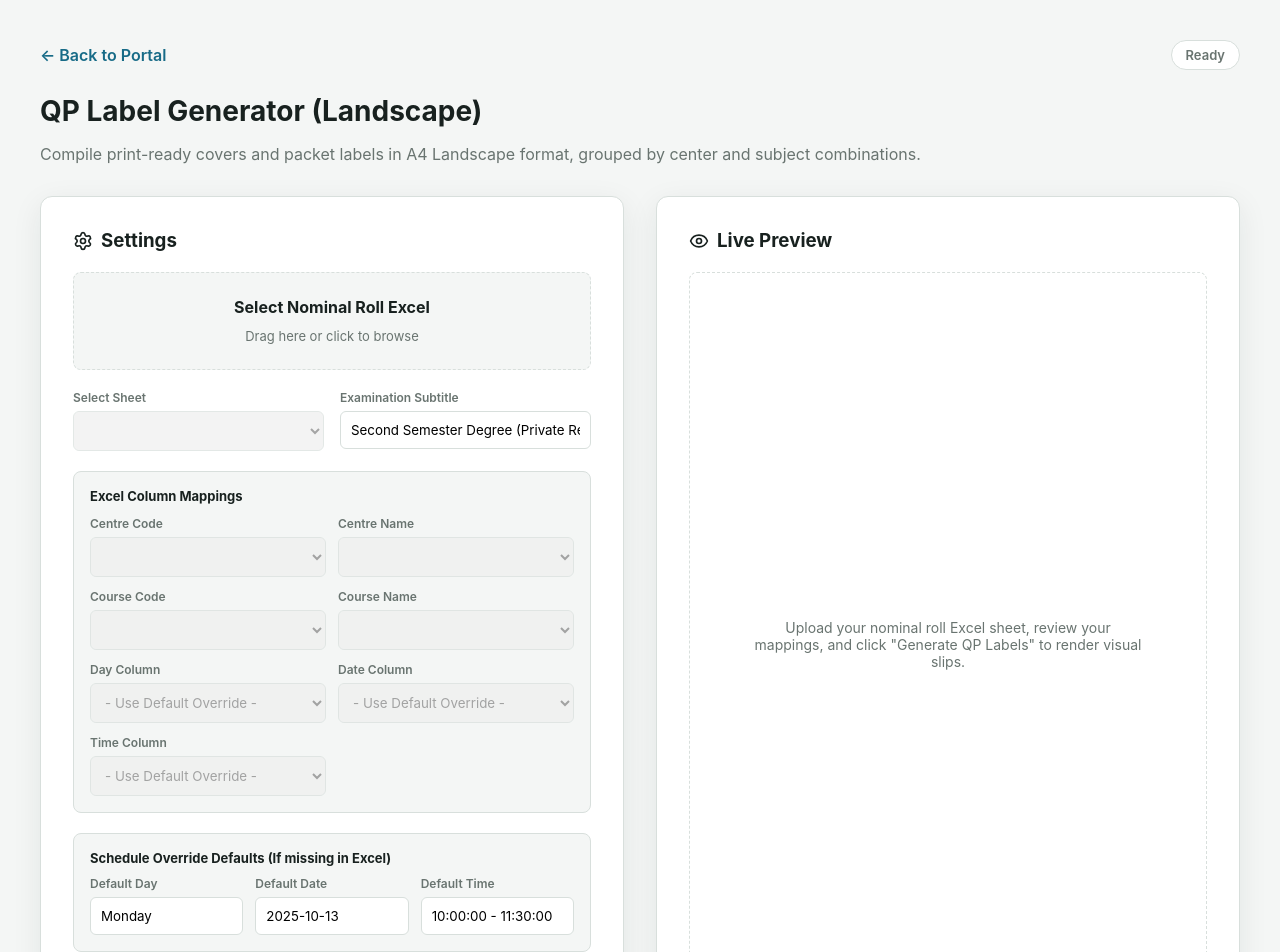
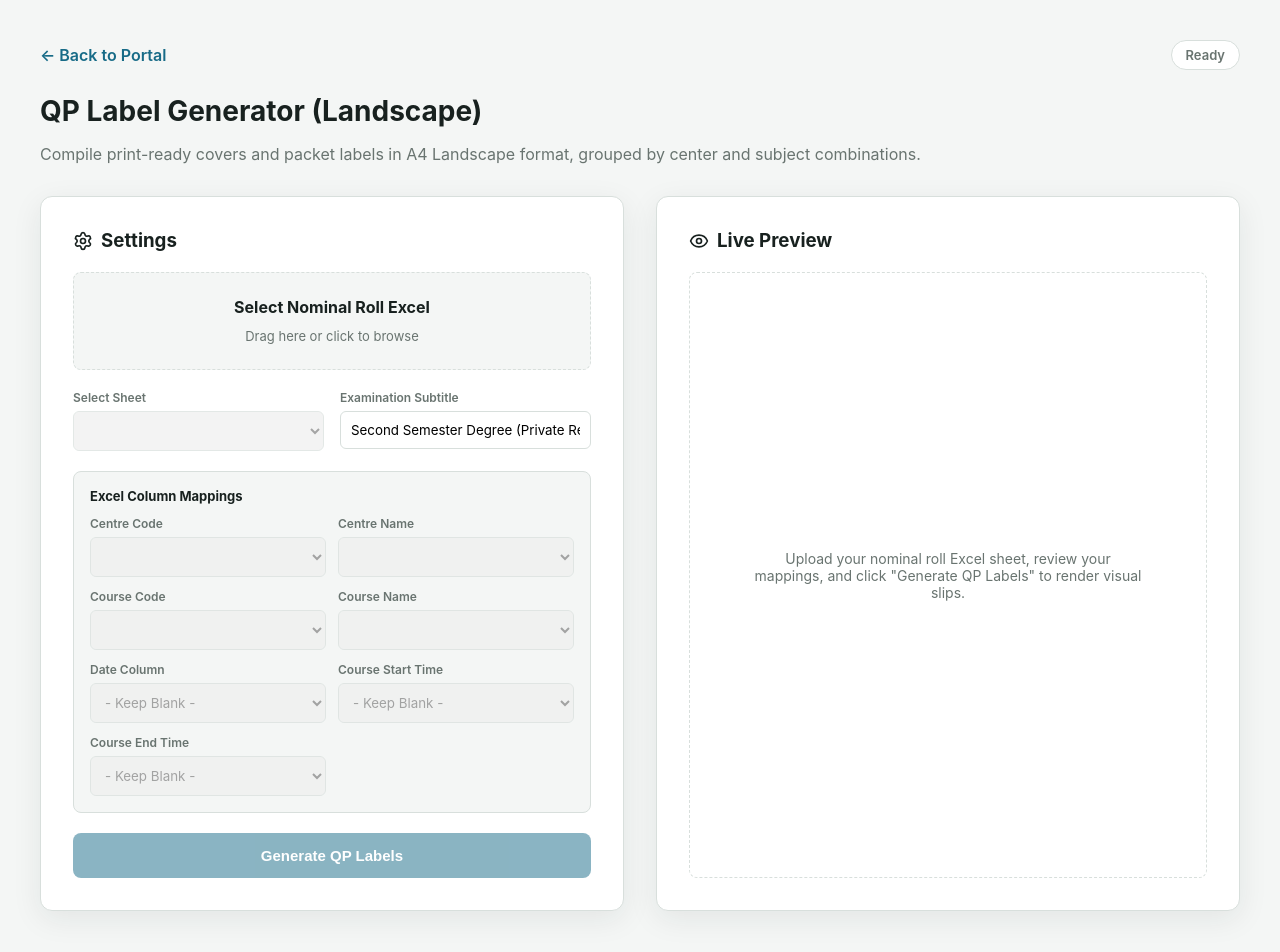
Before and after one commit to sam001ind/Report-studio, a React (Vite) app in the folder frontend/: page /qp-label in a window 1280 px wide. Shown: the top 952 px of the page. Built offline with nearby package versions, Linux system fonts and the light colour scheme.

Commit message:
Auto-derive day name from date and merge course start/end times in QP Labels

```diff
--- a/frontend/src/pages/QpLabelPage.jsx
+++ b/frontend/src/pages/QpLabelPage.jsx
@@ -23,15 +23,12 @@ const QpLabelPage = () => {
     centreName: 1,
     courseCode: 2,
     courseName: 3,
-    day: -1,
     date: -1,
-    time: -1
+    courseStartTime: -1,
+    courseEndTime: -1
   });
 
-  // Editor states for manual override defaults
-  const [defaultDay, setDefaultDay] = useState('Monday');
-  const [defaultDate, setDefaultDate] = useState('2025-10-13');
-  const [defaultTime, setDefaultTime] = useState('10:00:00 - 11:30:00');
+  // Editor states
   const [examName, setExamName] = useState('Second Semester Degree (Private Registration) Regular Examinations April 2025');
 
   // Processing states
@@ -70,9 +67,9 @@ const QpLabelPage = () => {
             if (lower.includes('centrename') || lower.includes('venue') || lower.includes('collegename')) autoMap.centreName = idx;
             if (lower.includes('coursecode') || (lower.includes('subject') && lower.includes('code'))) autoMap.courseCode = idx;
             if (lower.includes('coursename') || lower.includes('coursetitle') || lower.includes('subjectname') || lower.includes('subjecttitle')) autoMap.courseName = idx;
-            if (lower.includes('day')) autoMap.day = idx;
             if (lower.includes('date')) autoMap.date = idx;
-            if (lower.includes('time') || lower.includes('session')) autoMap.time = idx;
+            if (lower.includes('starttime') || (lower.includes('start') && lower.includes('time'))) autoMap.courseStartTime = idx;
+            if (lower.includes('endtime') || (lower.includes('end') && lower.includes('time'))) autoMap.courseEndTime = idx;
           });
           setColumnMapping(autoMap);
         }
@@ -140,19 +137,40 @@ const QpLabelPage = () => {
         const courseCode = String(row[columnMapping.courseCode] || '').trim();
         const courseName = String(row[columnMapping.courseName] || '').trim();
 
-        const rowDay = columnMapping.day !== -1 && row[columnMapping.day] ? String(row[columnMapping.day]).trim() : defaultDay;
-
-        let rowDate = defaultDate;
+        let rowDate = '';
+        let dateObj = null;
         if (columnMapping.date !== -1) {
           const rawDate = row[columnMapping.date];
           if (rawDate instanceof Date) {
+            dateObj = rawDate;
             rowDate = rawDate.toLocaleDateString('en-CA');
           } else if (rawDate) {
             rowDate = String(rawDate).trim();
+            const parsed = Date.parse(rowDate);
+            if (!isNaN(parsed)) {
+              dateObj = new Date(parsed);
+            }
           }
         }
 
-        const rowTime = columnMapping.time !== -1 && row[columnMapping.time] ? String(row[columnMapping.time]).trim() : defaultTime;
+        // Derive day from date
+        let rowDay = '';
+        if (dateObj) {
+          const daysOfWeek = ['Sunday', 'Monday', 'Tuesday', 'Wednesday', 'Thursday', 'Friday', 'Saturday'];
+          rowDay = daysOfWeek[dateObj.getDay()];
+        }
+
+        // Combine course start time and end time
+        const startTimeVal = columnMapping.courseStartTime !== -1 && row[columnMapping.courseStartTime] ? String(row[columnMapping.courseStartTime]).trim() : '';
+        const endTimeVal = columnMapping.courseEndTime !== -1 && row[columnMapping.courseEndTime] ? String(row[columnMapping.courseEndTime]).trim() : '';
+        let rowTime = '';
+        if (startTimeVal && endTimeVal) {
+          rowTime = `${startTimeVal} - ${endTimeVal}`;
+        } else if (startTimeVal) {
+          rowTime = startTimeVal;
+        } else if (endTimeVal) {
+          rowTime = endTimeVal;
+        }
 
         if (!cCode || !courseCode) return;
 
@@ -468,44 +486,25 @@ const QpLabelPage = () => {
                 </select>
               </div>
               <div className="form-group">
-                <label>Day Column</label>
-                <select value={columnMapping.day} onChange={(e) => setColumnMapping({ ...columnMapping, day: parseInt(e.target.value) })} disabled={headers.length === 0}>
-                  <option value="-1">- Use Default Override -</option>
+                <label>Date Column</label>
+                <select value={columnMapping.date} onChange={(e) => setColumnMapping({ ...columnMapping, date: parseInt(e.target.value) })} disabled={headers.length === 0}>
+                  <option value="-1">- Keep Blank -</option>
                   {headers.map((h, i) => <option key={i} value={i}>{h} (Col {i+1})</option>)}
                 </select>
               </div>
               <div className="form-group">
-                <label>Date Column</label>
-                <select value={columnMapping.date} onChange={(e) => setColumnMapping({ ...columnMapping, date: parseInt(e.target.value) })} disabled={headers.length === 0}>
-                  <option value="-1">- Use Default Override -</option>
+                <label>Course Start Time</label>
+                <select value={columnMapping.courseStartTime} onChange={(e) => setColumnMapping({ ...columnMapping, courseStartTime: parseInt(e.target.value) })} disabled={headers.length === 0}>
+                  <option value="-1">- Keep Blank -</option>
                   {headers.map((h, i) => <option key={i} value={i}>{h} (Col {i+1})</option>)}
                 </select>
               </div>
               <div className="form-group">
-                <label>Time Column</label>
-                <select value={columnMapping.time} onChange={(e) => setColumnMapping({ ...columnMapping, time: parseInt(e.target.value) })} disabled={headers.length === 0}>
-                  <option value="-1">- Use Default Override -</option>
+                <label>Course End Time</label>
+                <select value={columnMapping.courseEndTime} onChange={(e) => setColumnMapping({ ...columnMapping, courseEndTime: parseInt(e.target.value) })} disabled={headers.length === 0}>
+                  <option value="-1">- Keep Blank -</option>
                   {headers.map((h, i) => <option key={i} value={i}>{h} (Col {i+1})</option>)}
                 </select>
-              </div>
-            </div>
-          </div>
-
-          {/* Schedule Override Defaults */}
-          <div style={{ border: '1px solid var(--line)', padding: '16px', borderRadius: '8px', background: 'var(--bg)', display: 'flex', flexDirection: 'column', gap: '10px' }}>
-            <strong style={{ fontSize: '13px' }}>Schedule Override Defaults (If missing in Excel)</strong>
-            <div style={{ display: 'grid', gridTemplateColumns: '1fr 1fr 1fr', gap: '12px', fontSize: '11px' }}>
-              <div className="form-group">
-                <label>Default Day</label>
-                <input type="text" value={defaultDay} onChange={(e) => setDefaultDay(e.target.value)} />
-              </div>
-              <div className="form-group">
-                <label>Default Date</label>
-                <input type="text" value={defaultDate} onChange={(e) => setDefaultDate(e.target.value)} />
-              </div>
-              <div className="form-group">
-                <label>Default Time</label>
-                <input type="text" value={defaultTime} onChange={(e) => setDefaultTime(e.target.value)} />
               </div>
             </div>
           </div>
```
